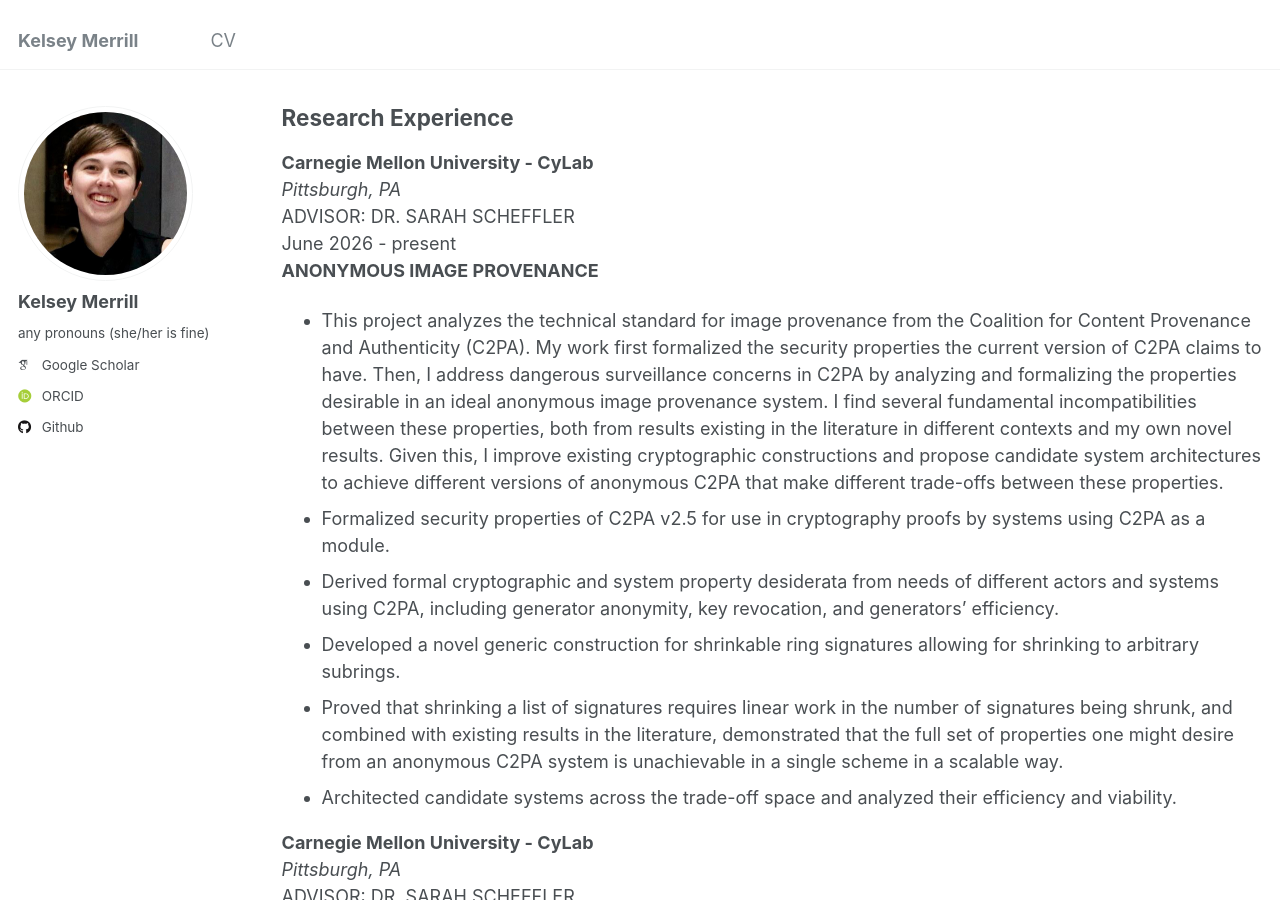
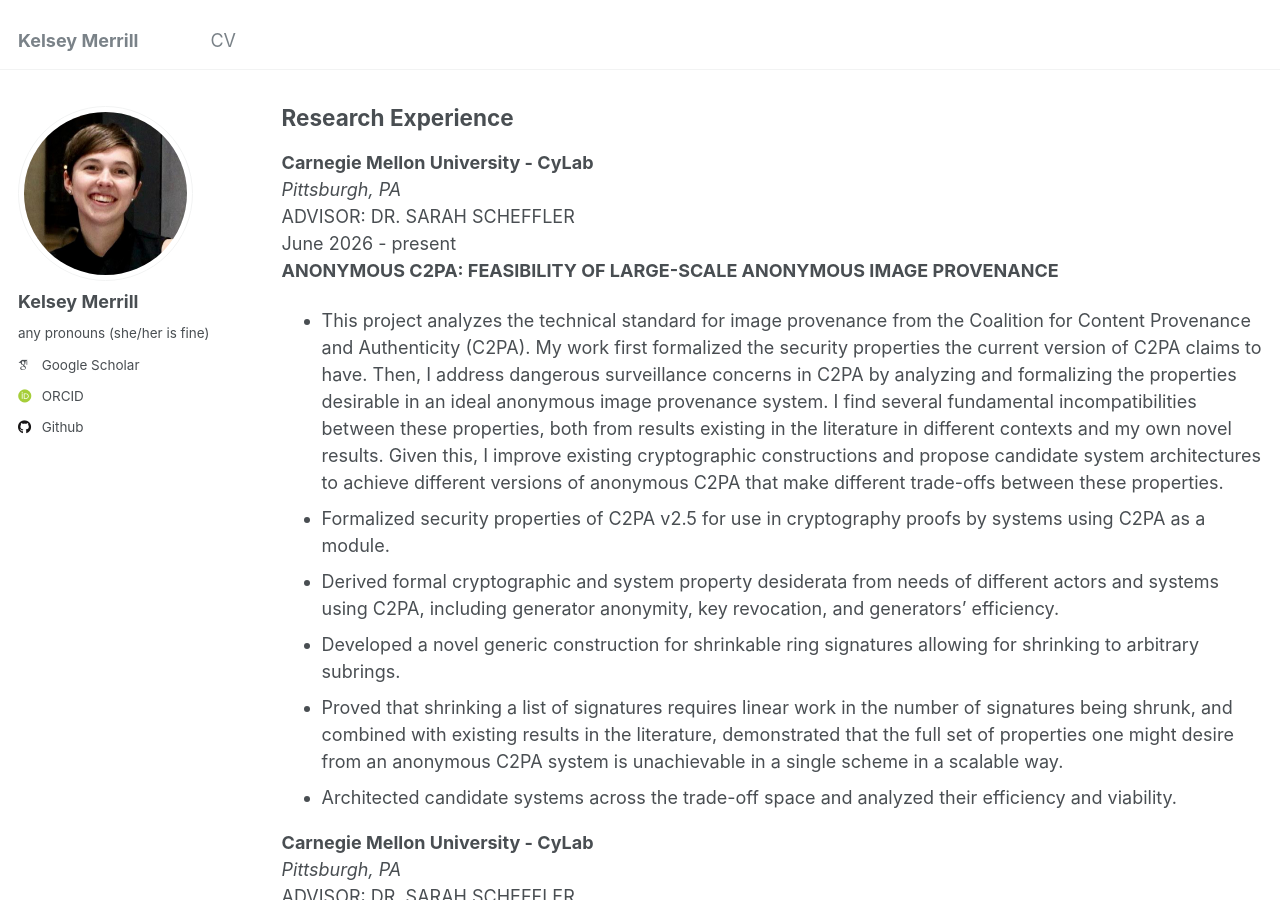
Before and after one commit to kmerrill18/kmerrill18.github.io, a Jekyll site: the page built from _pages/cv.md, in a window 1280 px wide and 900 px high, scrolled down 963 px. Built offline with Jekyll 4.4.1, drawn with Linux system fonts in a browser that asks for light colours; some web fonts are replaced.

Commit message:
Fix C2PA project title in CV
Co-Authored-By: Claude Opus 5.5 <noreply@anthropic.com>

```diff
--- a/_pages/cv.md
+++ b/_pages/cv.md
@@ -44,7 +44,7 @@ My broad research interests lie in the application of cryptography to solve soci
 *Pittsburgh, PA*
 ADVISOR: DR. SARAH SCHEFFLER
 June 2026 - present
-**ANONYMOUS IMAGE PROVENANCE**
+**ANONYMOUS C2PA: FEASIBILITY OF LARGE-SCALE ANONYMOUS IMAGE PROVENANCE**
 
 - This project analyzes the technical standard for image provenance from the Coalition for Content Provenance and Authenticity (C2PA). My work first formalized the security properties the current version of C2PA claims to have. Then, I address dangerous surveillance concerns in C2PA by analyzing and formalizing the properties desirable in an ideal anonymous image provenance system. I find several fundamental incompatibilities between these properties, both from results existing in the literature in different contexts and my own novel results. Given this, I improve existing cryptographic constructions and propose candidate system architectures to achieve different versions of anonymous C2PA that make different trade-offs between these properties.
 - Formalized security properties of C2PA v2.5 for use in cryptography proofs by systems using C2PA as a module.
```
